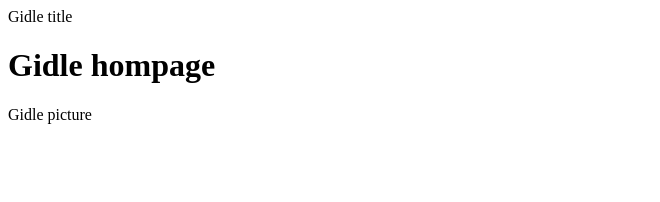
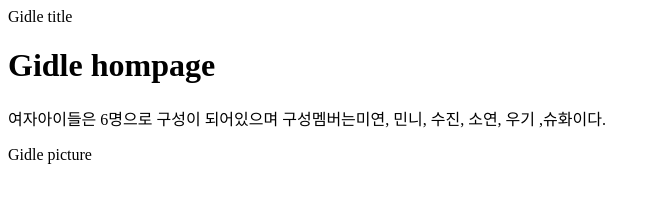
Before and after one commit to dalchong-lecture2020/my-git-project, a plain HTML site: page index.html in a window 1280 px wide. Shown: the whole page, without its empty margins (0-660 px from the left). Drawn offline with Linux system fonts and the light colour scheme.

Commit message:
Add introduce Gidle

```diff
--- a/index.html
+++ b/index.html
@@ -1,5 +1,6 @@
 <html>
 	<head>Gidle title</head>
 	<h1>Gidle hompage</h1>
+	<p>여자아이들은 6명으로 구성이 되어있으며 구성멤버는미연, 민니, 수진, 소연, 우기 ,슈화이다.</p>
 	<div>Gidle picture</div>
 </html>
```
